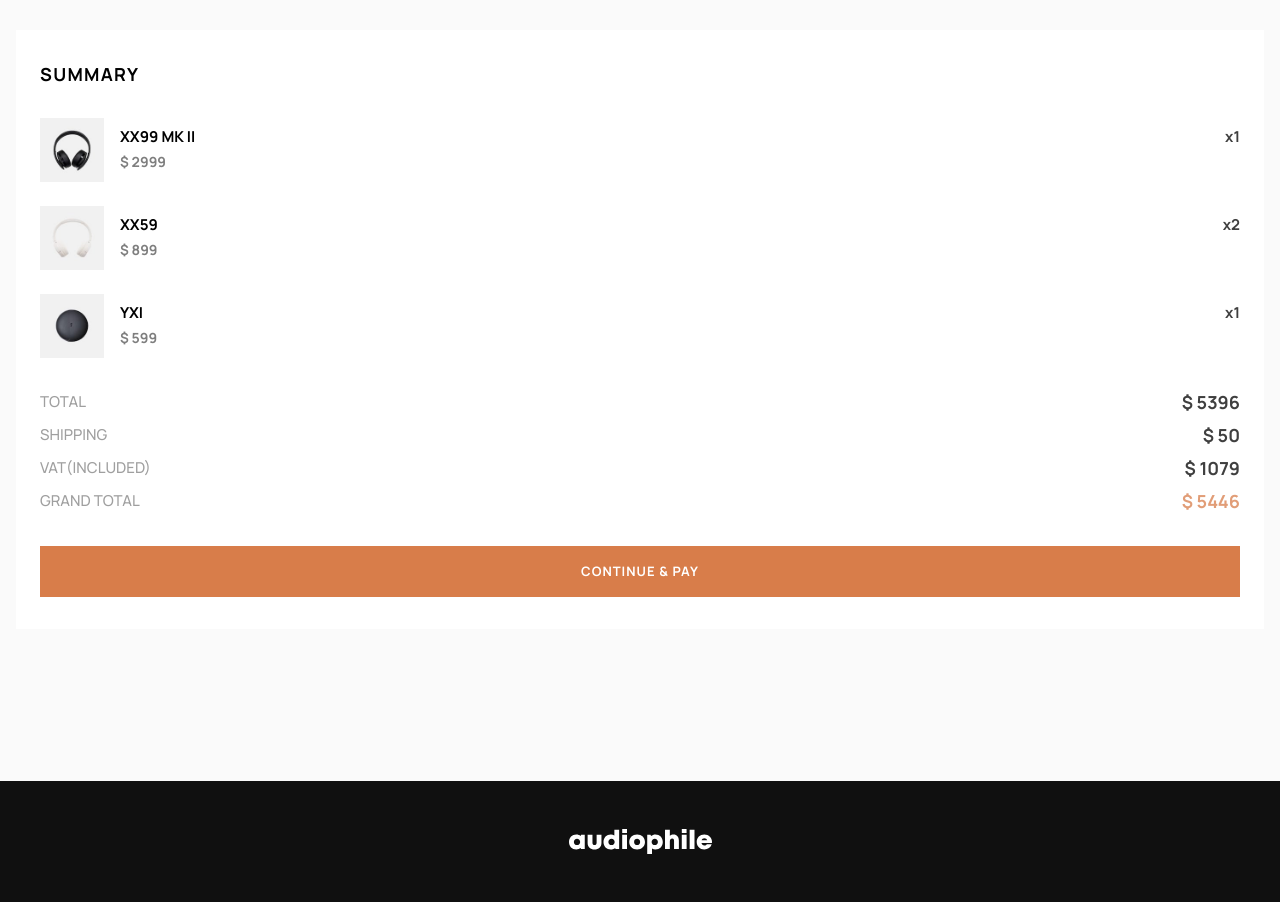
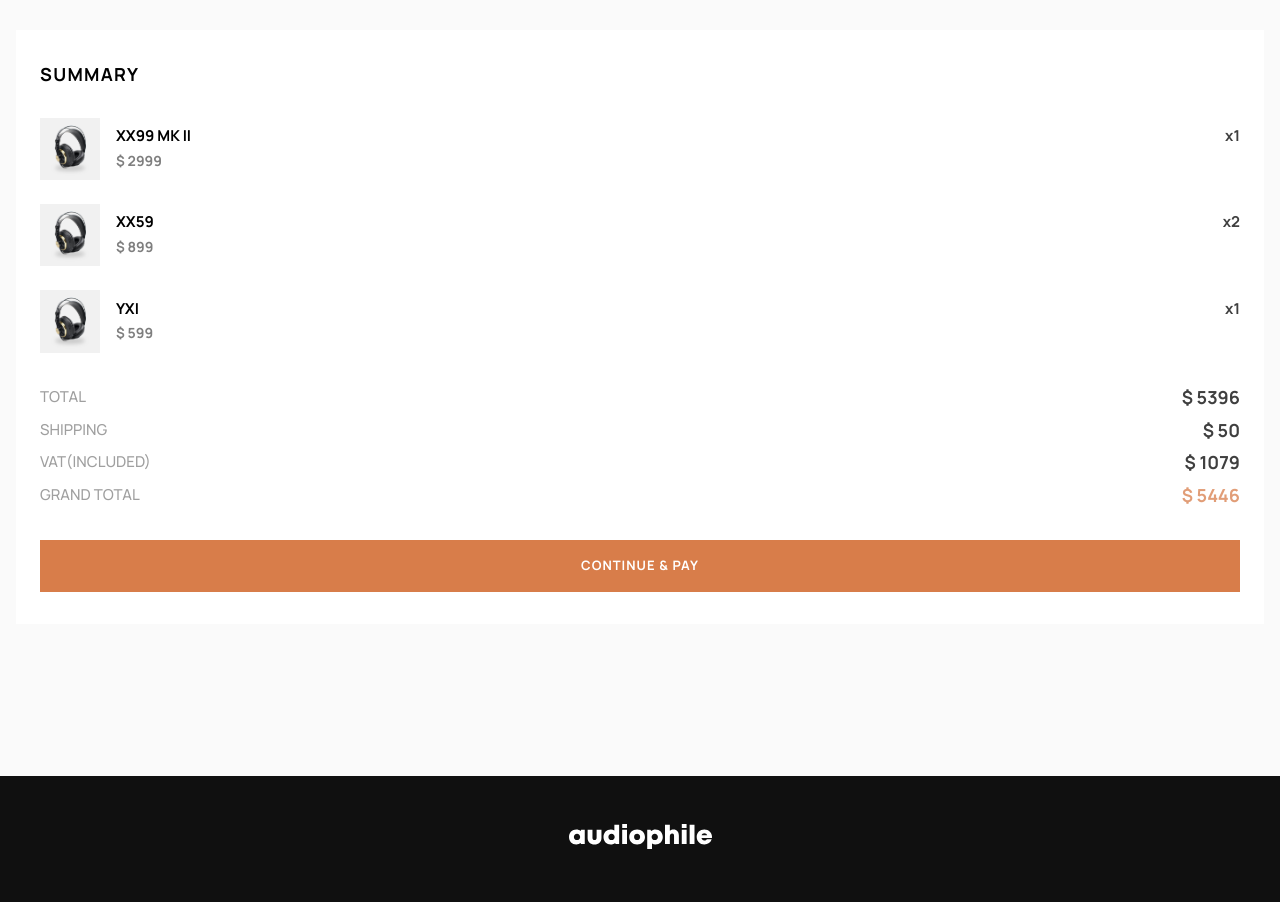
Before and after one commit to nishanth1596/audiophile-ecommerce-website, a React (Vite) app: page /checkout in a window 1280 px wide. Shown: the part 1562-2464 px from the top of the page. Built offline with nearby package versions, Linux system fonts and the light colour scheme.

Commit message:
feat: added redux logic for adding cart and manipulating the quantites

```diff
--- a/src/feature/cart/cartSlice.ts
+++ b/src/feature/cart/cartSlice.ts
@@ -1,11 +1,17 @@
 import { createSlice } from "@reduxjs/toolkit";
 import { RootState } from "../../store";
+
+export type ImageItemProps = {
+  mobile: string;
+  tablet: string;
+  desktop: string;
+};
 
 export type CartItemProps = {
   id: number;
   unitPrice: number;
   totalPrice: number;
-  image: string;
+  image: ImageItemProps;
   title: string;
   quantity: number;
 };
@@ -21,7 +27,14 @@ const initialState: InitialStateProps = {
       id: 1,
       unitPrice: 2999,
       totalPrice: 2999,
-      image: "./assets/cart/image-xx99-mark-two-headphones.jpg",
+      image: {
+        desktop:
+          "./assets/product-xx99-mark-one-headphones/desktop/image-product.jpg",
+        mobile:
+          "./assets/product-xx99-mark-one-headphones/mobile/image-product.jpg",
+        tablet:
+          "./assets/product-xx99-mark-one-headphones/tablet/image-product.jpg",
+      },
       title: "XX99 MK II",
       quantity: 1,
     },
@@ -29,7 +42,14 @@ const initialState: InitialStateProps = {
       id: 2,
       unitPrice: 899,
       totalPrice: 1798,
-      image: "./assets/cart/image-xx59-headphones.jpg",
+      image: {
+        desktop:
+          "./assets/product-xx99-mark-one-headphones/desktop/image-product.jpg",
+        mobile:
+          "./assets/product-xx99-mark-one-headphones/mobile/image-product.jpg",
+        tablet:
+          "./assets/product-xx99-mark-one-headphones/tablet/image-product.jpg",
+      },
       title: "XX59",
       quantity: 2,
     },
@@ -37,7 +57,14 @@ const initialState: InitialStateProps = {
       id: 3,
       unitPrice: 599,
       totalPrice: 599,
-      image: "./assets/cart/image-yx1-earphones.jpg",
+      image: {
+        desktop:
+          "./assets/product-xx99-mark-one-headphones/desktop/image-product.jpg",
+        mobile:
+          "./assets/product-xx99-mark-one-headphones/mobile/image-product.jpg",
+        tablet:
+          "./assets/product-xx99-mark-one-headphones/tablet/image-product.jpg",
+      },
       title: "YXI",
       quantity: 1,
     },
@@ -48,13 +75,24 @@ const cartSlice = createSlice({
   name: "cart",
   initialState,
   reducers: {
-    add() {
-      console.log(1);
+    addToCart(state, action) {
+      const { id, quantity, unitPrice } = action.payload;
+
+      if (quantity === 0) return;
+
+      const cartItem = state.cart.find((item) => item.id === id);
+
+      if (cartItem) {
+        cartItem.quantity += quantity;
+        cartItem.totalPrice = quantity * unitPrice;
+      } else {
+        state.cart.push(action.payload);
+      }
     },
   },
 });
 
 export default cartSlice.reducer;
-export const { add } = cartSlice.actions;
+export const { addToCart } = cartSlice.actions;
 
 export const getCart = (store: RootState) => store.cart.cart;
--- a/src/feature/checkout/CheckoutSummary.tsx
+++ b/src/feature/checkout/CheckoutSummary.tsx
@@ -4,7 +4,6 @@ import { CartItemProps, getCart } from "../cart/cartSlice";
 
 function CheckoutSummary() {
   const cart = useSelector(getCart);
-  console.log(cart);
 
   const shippingCharge = 50;
   const cartAmount = cart
--- a/src/feature/checkout/checkoutSummaryItem.tsx
+++ b/src/feature/checkout/checkoutSummaryItem.tsx
@@ -1,5 +1,7 @@
+import { ImageItemProps } from "../cart/cartSlice";
+
 type CheckoutSummaryItemProps = {
-  img: string;
+  img: ImageItemProps;
   title: string;
   price: number;
   quantity: number;
@@ -11,11 +13,22 @@ function CheckoutSummaryItem({
   price,
   quantity,
 }: CheckoutSummaryItemProps) {
-  const mobile = img?.replace("./assets/", "/src/assets/");
+  const mobile = img.mobile?.replace("./assets/", "/src/assets/");
+  const tablet = img.tablet?.replace("./assets/", "/src/assets/");
+  const desktop = img.desktop?.replace("./assets/", "/src/assets/");
 
   return (
     <div className="flex items-center gap-4">
-      <img src={mobile} alt={title} className="w-16" />
+      <picture>
+        <source srcSet={mobile} media="(max-width:767px)" />
+        <source
+          srcSet={tablet}
+          media="(min-width:767px) and (max-width:1023px)"
+        />
+        <source srcSet={desktop} media="(min-width:1024px)" />
+
+        <img src={mobile} alt={title} className="w-16" />
+      </picture>
       <div className="flex w-full items-start justify-between">
         <div>
           <p className="font-bold opacity-100">{title}</p>
--- a/src/pages/ProductCatalog.tsx
+++ b/src/pages/ProductCatalog.tsx
@@ -1,32 +1,58 @@
 import { useQuery } from "@tanstack/react-query";
-import { useEffect } from "react";
+import { useEffect, useState } from "react";
 import { useParams } from "react-router-dom";
 import { fetchProductData } from "../services/apiProductdata";
 import LoadingSpinner from "../ui/LoadingSpinner";
 import { ProductProps } from "../ui/ProductCategoryPage";
 import RelatedProductsItem from "../ui/RelatedProductsItem";
 import GoBackButton from "../ui/GoBackButton";
+import { useDispatch } from "react-redux";
+import { addToCart } from "../feature/cart/cartSlice";
 
 function ProductCatalog() {
+  const [quantity, setQuantity] = useState(0);
   const { id } = useParams();
+
+  const dispatch = useDispatch();
 
   const { data, isLoading } = useQuery<ProductProps[]>({
     queryKey: ["ProductData"],
     queryFn: fetchProductData,
   });
 
+  const selectedProduct = data?.find((item) => item.id === parseInt(id ?? ""));
+
   useEffect(() => {
     window.scrollTo({ top: 0, behavior: "smooth" });
   }, []);
-
-  if (isLoading) return <LoadingSpinner />;
-
-  const selectedProduct = data?.find((item) => item.id === parseInt(id ?? ""));
 
   const updatedMobileImgPath = selectedProduct?.categoryImage.mobile.replace(
     "./assets/",
     "/src/assets/",
   );
+
+  function handleAddToCart() {
+    const newItems = {
+      id: selectedProduct?.id,
+      unitPrice: selectedProduct?.price,
+      image: selectedProduct?.image,
+      title: selectedProduct?.name,
+      quantity: quantity,
+    };
+
+    dispatch(addToCart(newItems));
+    setQuantity(0);
+  }
+
+  function handleDecreaseQuantity() {
+    setQuantity((value) => (value >= 1 ? value - 1 : value));
+  }
+
+  function handleIncreaseQuantity() {
+    setQuantity((value) => value + 1);
+  }
+
+  if (isLoading) return <LoadingSpinner />;
 
   return (
     <section className="mx-6">
@@ -52,16 +78,29 @@ function ProductCatalog() {
 
       <div className="mt-[31px] flex w-full items-center gap-4">
         <div className="bg-LightGray flex w-full items-center justify-center gap-5 px-[15.5px] py-[15px]">
-          <button className="inline-block w-4 opacity-25">&#8722;</button>
+          <button
+            className="inline-block w-4 opacity-25"
+            onClick={handleDecreaseQuantity}
+          >
+            &#8722;
+          </button>
 
           <span className="w-4 text-[13px] leading-[18px] font-bold tracking-[1px]">
-            X
+            {quantity}
           </span>
 
-          <button className="inline-block w-4 opacity-25">&#43;</button>
+          <button
+            className="inline-block w-4 opacity-25"
+            onClick={handleIncreaseQuantity}
+          >
+            &#43;
+          </button>
         </div>
 
-        <button className="bg-PrimaryColor text-White w-full py-[15px] pr-[30.5px] pl-[34.5px] text-[13px] leading-[18px] font-bold tracking-[1px] uppercase">
+        <button
+          className="bg-PrimaryColor text-White w-full py-[15px] pr-[30.5px] pl-[34.5px] text-[13px] leading-[18px] font-bold tracking-[1px] uppercase"
+          onClick={handleAddToCart}
+        >
           Add to cart
         </button>
       </div>
@@ -136,7 +175,5 @@ function ProductCatalog() {
     </section>
   );
 }
-// http://localhost:5173/4/xx99-mark-two-headphones
-// http://localhost:5173/headphones/4/xx99-mark-two-headphones
 
 export default ProductCatalog;
```
